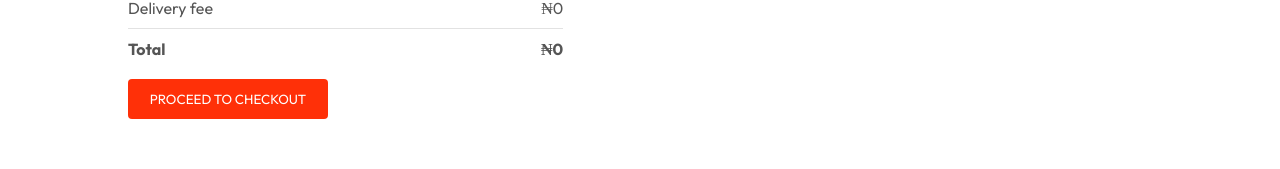
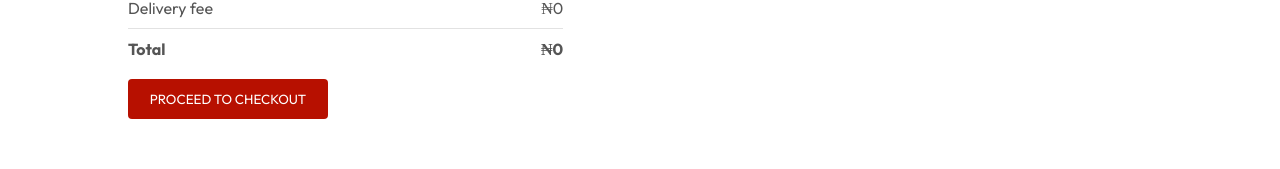
Before and after one commit to D3RAH/vitalmeal, a React (Vite) app in the folder Frontend/: page /Cart in a window 1280 px wide. Shown: the part 442-611 px from the top of the page. Built offline with nearby package versions, Linux system fonts and the light colour scheme; no server answers.

Commit message:
update cart button

```diff
--- a/Frontend/src/pages/Cart/Cart.css
+++ b/Frontend/src/pages/Cart/Cart.css
@@ -56,7 +56,7 @@
 .cart-total button{
     border: none;
     color: white;
-    background-color: #FF3008;
+    background-color: #B71000;
     width: max(15vw,200px);
     padding: 12px 0px;
     border-radius: 4px;
```
